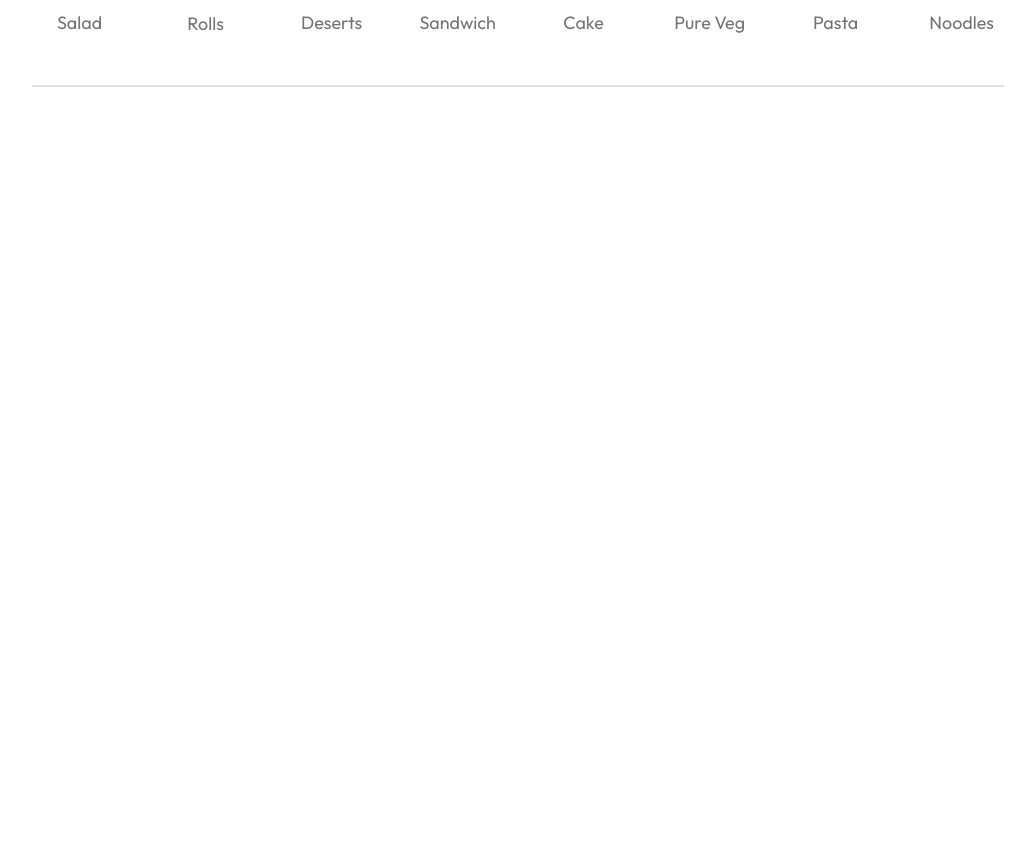
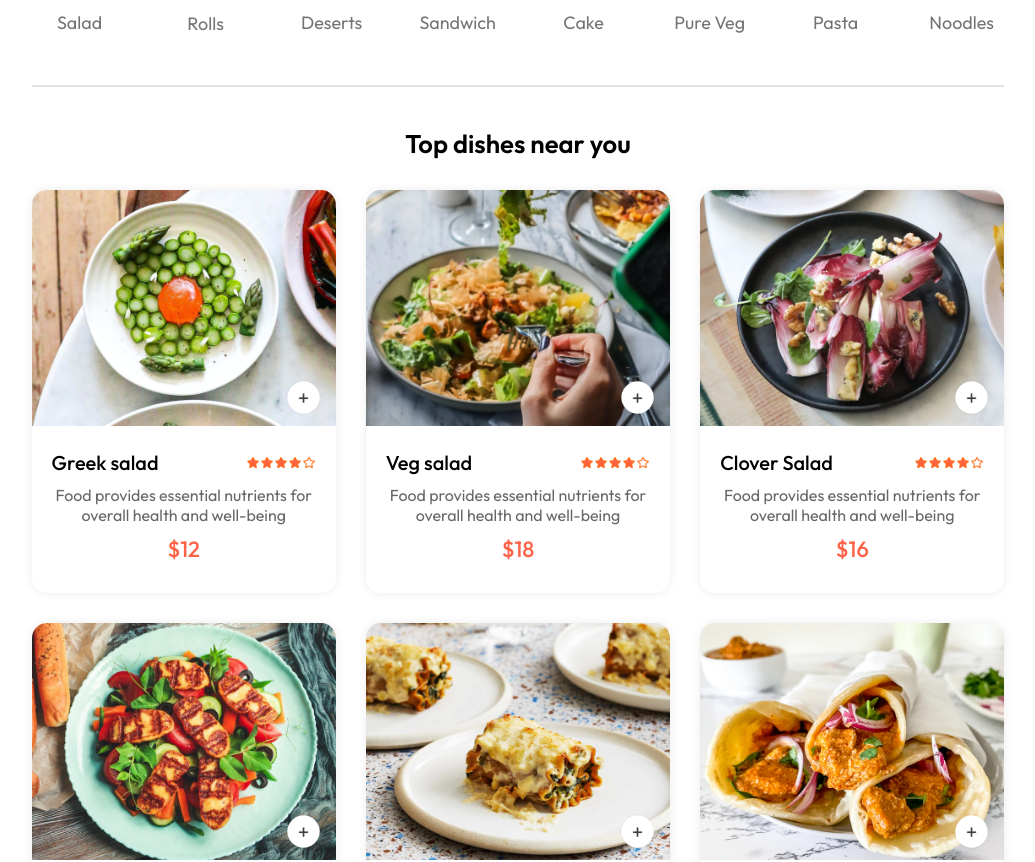
Before and after one commit to Rasmika23/Web-App, a React (Vite) app in the folder frontend/: page / in a window 1280 px wide. Shown: the part 883-1745 px from the top of the page, without its empty margins (122-1157 px from the left). Before the commit the page ends 1012 px from the top, so only its background shows below. Built offline with nearby package versions, Linux system fonts and the light colour scheme.

Commit message:
Frontend until display foods feature

```diff
--- /dev/null
+++ b/frontend/src/components/FoodDisplay/FoodDisplay.css
@@ -0,0 +1,18 @@
+.food-display{
+    margin-top: 30px;
+
+}
+
+.food-display h2{
+    font-size: max(2vw,24px);
+    font-weight: 600;
+
+}
+
+.food-display-list{
+    display: grid;
+    grid-template-columns: repeat(auto-fill, minmax(240px,1fr));
+    margin-top: 30px;
+    gap: 30px;
+    row-gap: 30px;
+}
--- /dev/null
+++ b/frontend/src/components/FoodDisplay/FoodDisplay.jsx
@@ -0,0 +1,23 @@
+import React, { useContext } from 'react'
+import './FoodDisplay.css'
+import { StoreContext } from '../../context/StoreContex'
+import { FoodItem } from '../FoodItem/FoodItem'
+
+export const FoodDisplay = ({category}) => {
+
+    const {food_list} = useContext(StoreContext)
+
+  return (
+    <div className='food-display' id='food-display'>
+        <h2>Top dishes near you</h2>
+        <div className="food-display-list">
+            {food_list.map((item,index)=>{
+                return <FoodItem key={index} id={item._id} name={item.name}
+                                    description={item.description} price={item.price}
+                                    image={item.image} />
+
+            })}
+        </div>
+    </div>
+  )
+}
--- /dev/null
+++ b/frontend/src/components/FoodItem/FoodItem.css
@@ -0,0 +1,76 @@
+.food-item{
+    width: 100%;
+    margin: auto;
+    border-radius: 15px;
+    box-shadow: 0px 0px 10px #00000015;
+    transition: 0.3s;
+    animation: fadeIn 1s;
+}
+
+.food-item-image{
+    width: 100%;
+    border-radius: 15px 15px 0px 0px;
+}
+
+.food-item-info{
+    padding: 20px;
+
+}
+
+.food-item-name-rating{
+    display: flex;
+    justify-content: space-between;
+    align-items: center;
+    margin-bottom: 10px;
+}
+
+.food-item-name-rating p{
+    font-size: 20px;
+    font-weight: 500;
+
+}
+
+.food-item-name-rating img{
+    width: 70px;
+}
+
+.food-item-description{
+    color: #676767;
+    font: 12px;
+}
+
+.food-item-price{
+    color: tomato;
+    font-size: 22px;
+    font-weight: 500;
+    margin: 10px 0px;
+}
+
+.food-item-img-container{
+    position: relative;
+}
+
+.food-item-img-container .add{
+    width: 35px;
+    position: absolute;
+    bottom: 15px;
+    right: 15px;
+    cursor: pointer;
+    border-radius: 50%;
+}
+
+.food-item-counter{
+    position: absolute;
+    bottom: 15px;
+    right: 15px;
+    display: flex;
+    align-items: center;
+    gap: 10px;
+    padding: 6px;
+    border-radius: 50px;
+    background-color: white;
+}
+
+.food-item-counter img{
+    width: 30px;
+}
--- /dev/null
+++ b/frontend/src/components/FoodItem/FoodItem.jsx
@@ -0,0 +1,37 @@
+import React, { useContext, useState } from 'react'
+import './FoodItem.css'
+import { assets } from '../../assets/assets'
+import { StoreContext } from '../../context/StoreContex'
+
+export const FoodItem = ({id,name,price,description,image}) => {
+
+    const {cartItems, addToCart,removeFromCart} = useContext(StoreContext)
+
+
+  return (
+    <div className='food-item'>
+        <div className="food-item-img-container">
+            <img className='food-item-image' src={image} alt='' />
+            {
+                    !cartItems[id]? <img className='add' onClick={()=>addToCart(id)} src={assets.add_icon_white} alt=''/>
+                            : <div className="food-item-counter">
+                                <img onClick={()=>removeFromCart(id)} src={assets.remove_icon_red} alt='' />
+                                <p>{cartItems[id]}</p>
+                                <img onClick={()=>addToCart(id)} src={assets.add_icon_green} alt='' />
+                            </div>
+            }
+        </div>
+        <div className="food-item-info">
+            <div className="food-item-name-rating">
+                <p>{name}</p>
+                <img src={assets.rating_starts} alt='' />
+
+            </div>
+            <p className="food-item-description">
+                {description}
+            </p>
+            <p className="food-item-price">${price}</p>
+        </div>
+    </div>
+  )
+}
--- /dev/null
+++ b/frontend/src/context/StoreContex.jsx
@@ -0,0 +1,44 @@
+import { createContext, useEffect, useState } from "react";
+import { food_list } from "../assets/assets";
+
+export const StoreContext = createContext(null)
+
+const StoreContextProvider = (props) => {
+
+    const [cartItems, setCartItems] =useState({});
+
+    const addToCart = (itemId) => {
+        if(!cartItems[itemId]){
+            setCartItems((prev)=>({...prev,[itemId] : 1}))
+        }
+        else{
+            setCartItems((prev)=>({...prev,[itemId]:prev[itemId]+1}))
+        }
+    }
+
+
+    const removeFromCart = (itemId)=> {
+        setCartItems((prev)=> ({...prev,[itemId]:prev[itemId]-1}))
+    }
+
+    useEffect(()=>{
+        console.log(cartItems);
+    },[cartItems])
+
+    const contextValue = {
+         food_list,
+         cartItems,
+         setCartItems,
+         addToCart,
+         removeFromCart
+    }
+
+    return(
+        <StoreContext.Provider value={contextValue}>
+            {props.children}
+        </StoreContext.Provider>
+    )
+}
+
+
+export default StoreContextProvider
--- a/frontend/src/main.jsx
+++ b/frontend/src/main.jsx
@@ -3,10 +3,14 @@
 import './index.css'
 import App from './App.jsx'
 import {BrowserRouter} from 'react-router-dom'
+import StoreContextProvider from './context/StoreContex.jsx'
 
 createRoot(document.getElementById('root')).render(
   <BrowserRouter>
-    <App />
+    <StoreContextProvider>
+      <App />
+    </StoreContextProvider>
+
   </BrowserRouter>
 
 
--- a/frontend/src/pages/Home/Home.jsx
+++ b/frontend/src/pages/Home/Home.jsx
@@ -2,6 +2,7 @@
 import './Home.css'
 import { Header } from '../../components/Header/Header'
 import ExploreMenu from '../../components/ExploreMenu/ExploreMenu'
+import { FoodDisplay } from '../../components/FoodDisplay/FoodDisplay'
 
 const Home = () => {
 
@@ -11,6 +12,7 @@
     <div>
       <Header />
       <ExploreMenu category={category} setCategory={setCategory} />
+      <FoodDisplay category={category} />
     </div>
   )
 }
```
